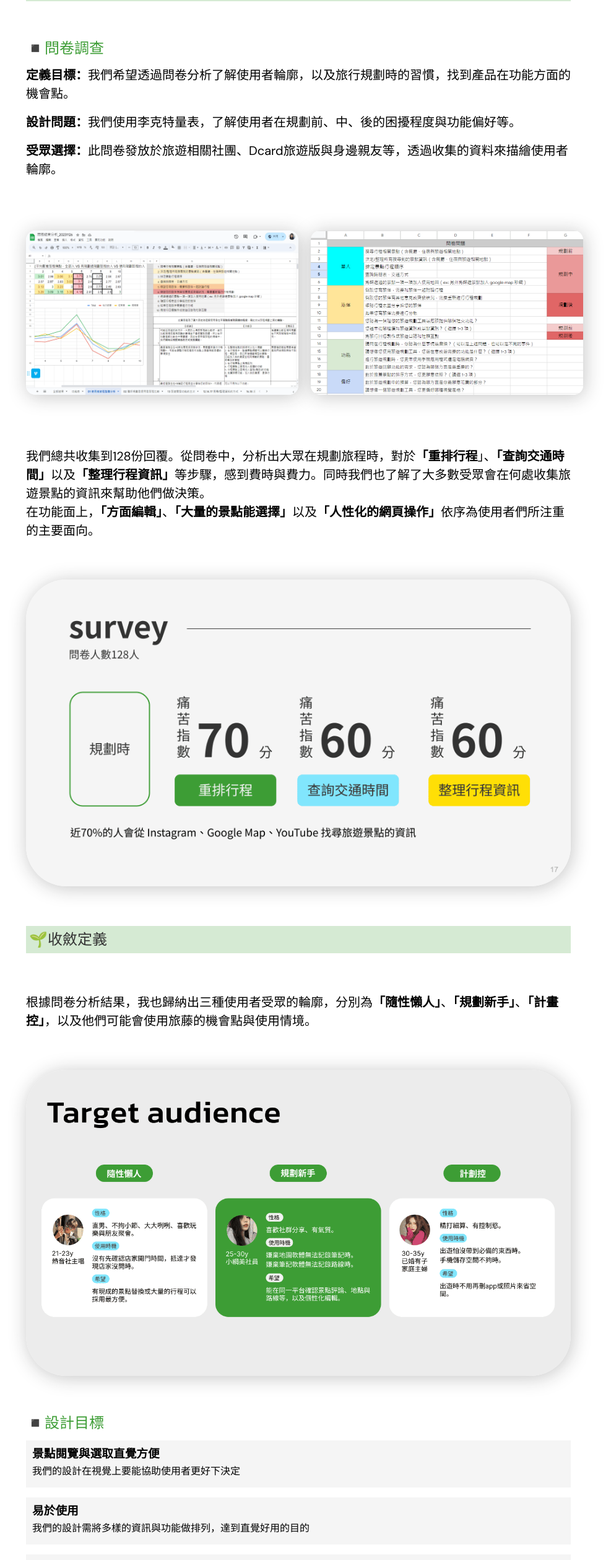
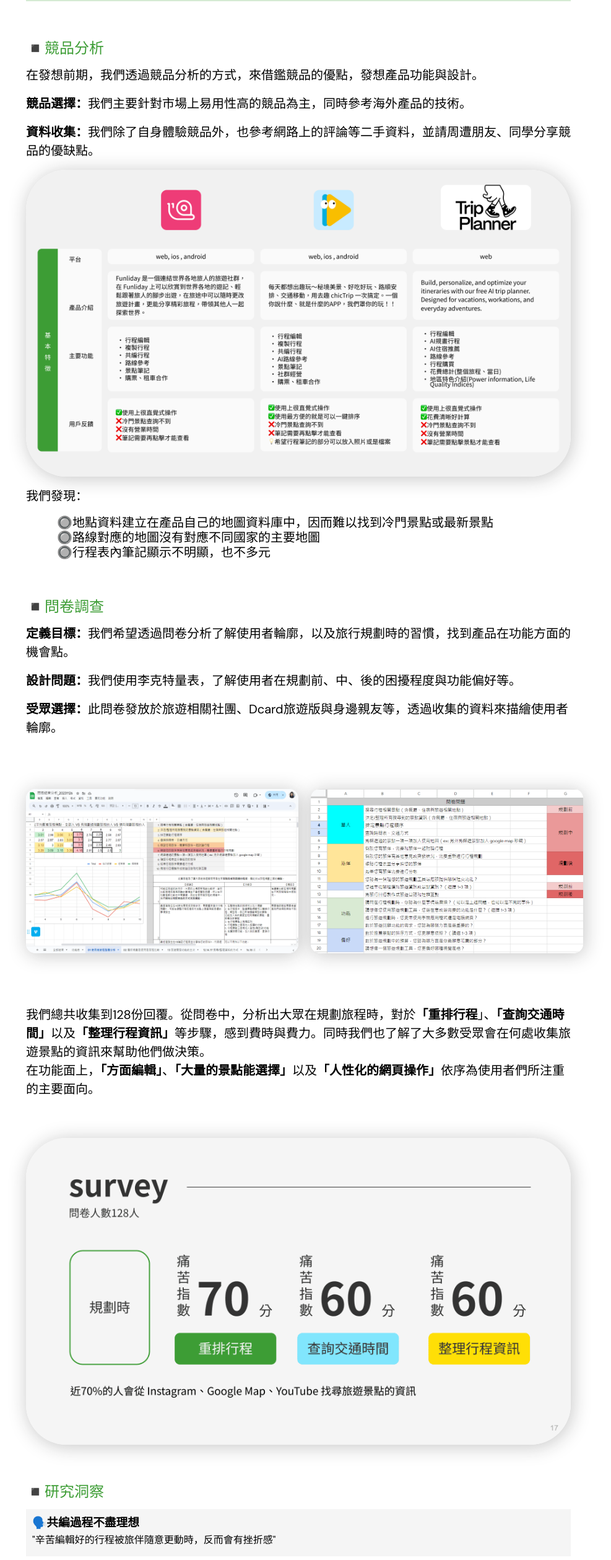
Before and after one commit to yizhen030wala/portfolio, a React (Vite) app: page /portfolio/reto in a window 1280 px wide. Shown: the part 2888-5405 px from the top of the page at 62% size, without its empty margins (158-1145 px from the left). Built offline with nearby package versions, Linux system fonts and the light colour scheme.

Commit message:
0409 update

```diff
--- a/src/pages/works/work1.jsx
+++ b/src/pages/works/work1.jsx
@@ -41,6 +41,8 @@ import UserMap from '../../assets/images/RETO CH/usermap.png'
 import Seacrh from '../../assets/images/RETO CH/seacrh.gif'
 import Feature from '../../assets/images/RETO CH/feature.gif'
 import Thanks from '../../assets/images/thanks.gif'
+import Compare from '../../assets/images/RETO CH/compare.png'
+import Functional from '../../assets/images/RETO CH/functional.png'
 
 
 const Work1 = () => {
@@ -162,6 +164,21 @@ const Work1 = () => {
 
                         <h2 className="link_title" id='reto_3'>🌱研究分析</h2>
 
+                        <div className="content_wrap">
+                            <h2>◾競品分析</h2>
+                            <p>在發想前期，我們透過競品分析的方式，來借鑑競品的優點，發想產品功能與設計。</p>
+                            <p><b>競品選擇：</b>我們主要針對市場上易用性高的競品為主，同時參考海外產品的技術。</p>
+                            <p><b>資料收集：</b>我們除了自身體驗競品外，也參考網路上的評論等二手資料，並請周遭朋友、同學分享競品的優缺點。</p>
+                            <img src={Compare} alt="問卷" />
+                            <p>我們發現：</p>
+                            <ol>
+                                <li>🔘地點資料建立在產品自己的地圖資料庫中，因而難以找到冷門景點或最新景點</li>
+                                <li>🔘路線對應的地圖沒有對應不同國家的主要地圖</li>
+                                <li>🔘行程表內筆記顯示不明顯，也不多元</li>
+                            </ol>
+                        </div>
+
+
                         {/* <p>我們使用問卷分析的方式，了解使用者的輪廓與尋找、驗證痛點。</p> */}
                         <div className="content_wrap">
                             <h2>◾問卷調查</h2>
@@ -185,11 +202,30 @@ const Work1 = () => {
                             <br></br>在功能面上，<b>「方面編輯」</b>、<b>「大量的景點能選擇」</b>以及<b>「人性化的網頁操作」</b>依序為使用者們所注重的主要面向。
                         </p>
                         <img src={Survey2} alt="痛點" />
+                        <div className="content_wrap">
+                            <h2>◾研究洞察</h2>
+                            <div className="HMW">
+                                <h3>🗣️共編過程不盡理想</h3>
+                                <p>"辛苦編輯好的行程被旅伴隨意更動時，反而會有挫折感"
+                                </p>
+                            </div>
+                            <div className="HMW">
+                                <h3>🗣️行程緊急變動時需要備案</h3>
+                                <p>"店家營業時間和網路上的不同導致行程需要變動"、"怕下雨還要想雨備"
+                                </p>
+                            </div>
+                            <div className="HMW">
+                                <h3>🗣️交通資訊不夠即時和充足</h3>
+                                <p>"給予的交通載具資訊較少"、"沒有大眾交通工具的即時動態"、"只有大城市的景點比較多"
+                                </p>
+                            </div>
+                            {/* <div className="HMW">
+                                <h3>結合簡易記事需求</h3>
+                                <p>我們的設計融合記事、清單等功能，減少使用者切換平台的次數
+                                </p>
+                            </div> */}
+                        </div>
 
-                        {/* <h2>◾研究洞察</h2> */}
-                        {/* <p>過程中我們使用Figjam做發想與溝通idea，並根據所收集到的問卷分析結果，決定最終的wireframem、UI flow與funcitonal map。
-                        </p>
-                        <img src={Idea2} alt="" /> */}
 
                         <h2 className="link_title" id='reto_4'>🌱收斂定義</h2>
                         <p>根據問卷分析結果，我也歸納出三種使用者受眾的輪廓，分別為<b>「隨性懶人」</b>、<b>「規劃新手」</b>、<b>「計畫控」</b>，以及他們可能會使用旅藤的機會點與使用情境。</p>
@@ -227,6 +263,16 @@ const Work1 = () => {
 
                         <hr />
                         <h2 className="link_title" id='reto_5'>🌱發想解法</h2>
+
+
+                        <div className="content_wrap">
+                            <h2>◾Functional map</h2>
+                            <p>因為開發能量有限，我們將功能分為<b
+                            >主要</b>、<b
+                            >次要</b>、<b
+                            >非必須</b>等功能。</p>
+                        </div>
+                        <img className="design" src={Functional} alt="Functional" />
 
                         <div className="content_wrap">
                             <h2>◾UI flow</h2>
@@ -366,7 +412,7 @@ const Work1 = () => {
                                     參與這個課程讓我學習跟熟練規範設計之外，也了解產品開發時的流程，如何在設計與實際開發之間做調整與溝通等等。<br></br>
 
                                     在整個過程中，我也盡量尋找時間、資源、限制與目標之間的平衡點，再根據以上資訊，決定產品功能設計和開發的優先順序。<br></br>
-                                    透過合作，我相信能夠更好的發揮各自的專長，能夠見證自己的設計化為能夠真正互動的產品時，也得到滿滿的成就感。
+                                    透過合作，我相信能夠更好的發揮各自的專長，見到自己的設計化為能夠真正互動的產品時，也得到滿滿的成就感。
                                 </p>
                             </div>
                             <div className="HMW">
```
Also changed, not shown: src/assets/images/RETO CH/compare.png (added), src/assets/images/RETO CH/functional.png (added).
